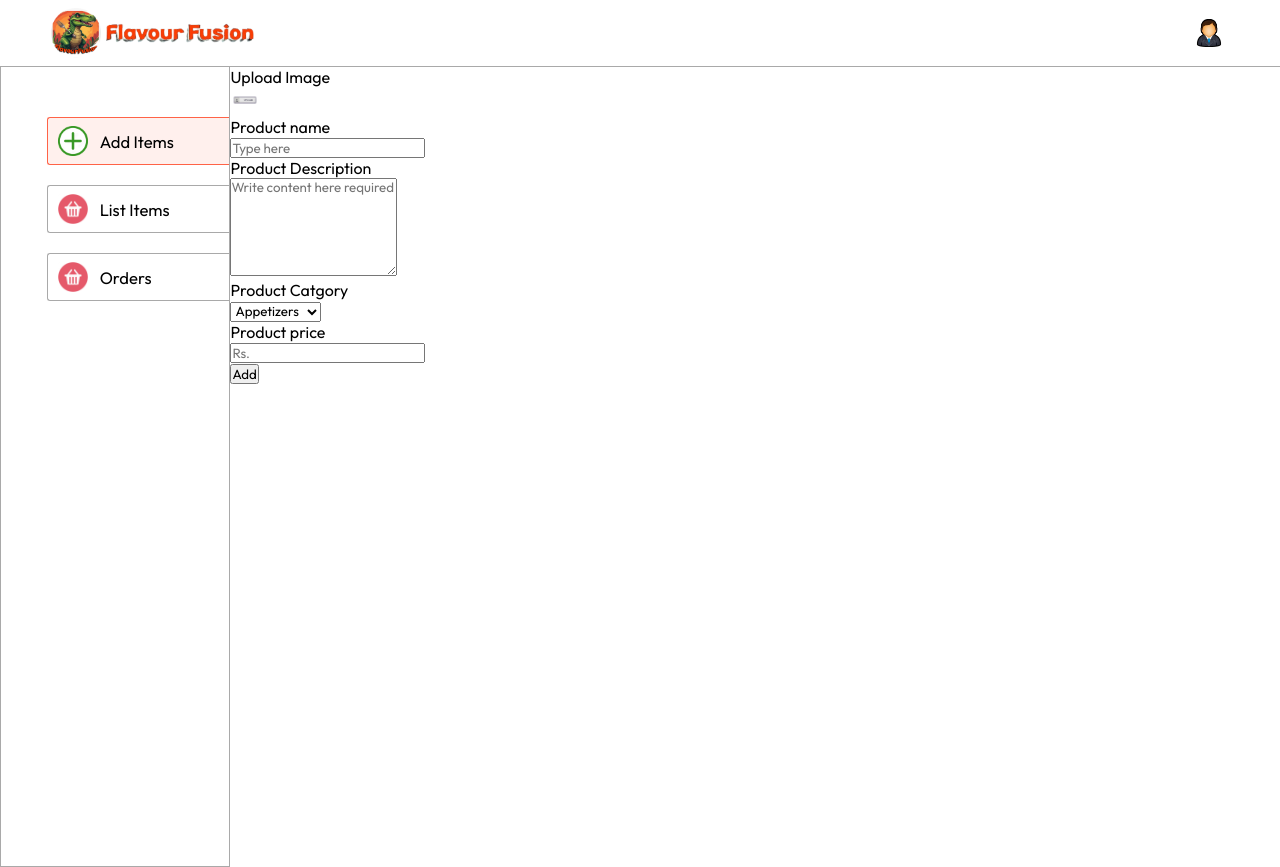
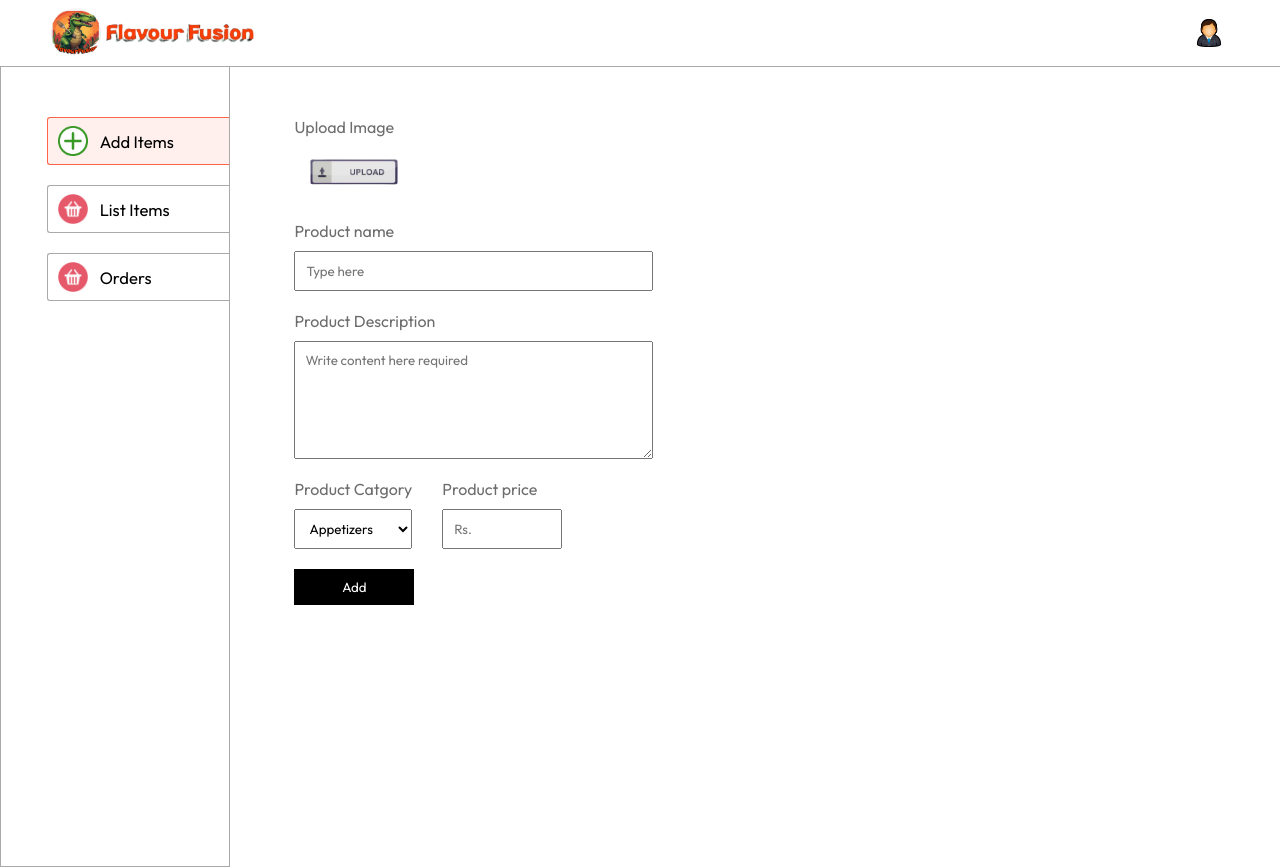
Before and after one commit to BOT22345/FlavorFusion, a React (Vite) app in the folder admin/: page /add in a window 1280 px wide. Built offline with nearby package versions, Linux system fonts and the light colour scheme; the HTML template or start-up script is replaced by a standard one.

Commit message:
added the styling for add page for admin panel

```diff
--- a/admin/src/index.css
+++ b/admin/src/index.css
@@ -21,3 +21,9 @@
 .app-content{
     display:flex;
 }
+
+.flex-col{
+    display:flex;
+    flex-direction: column;
+    gap:10px;
+}
--- a/admin/src/pages/add/Add.css
+++ b/admin/src/pages/add/Add.css
@@ -0,0 +1,44 @@
+.add{
+    width:70%;
+    margin-left:max(5vw,25px);
+    margin-top:50px;
+    color:#6d6d6d;
+    font-size:16px;
+}
+
+.add form{
+    gap:20px;
+}
+
+.add-img-upload img{
+    width:120px;
+    height:50px;
+    object-fit: cover;
+    padding: 0;
+}
+
+.add-product-name, .add-product-description{
+    width:max(40%,280px);
+}
+
+.add-product-name input, .add-product-description textarea{
+    padding:10px;
+}
+
+.add-category-price{
+    display:flex;
+    gap:30px;
+}
+
+.add-category-price select,.add-category-price input{
+    max-width: 120px;
+    padding:10px;
+}
+.add-button{
+    max-width: 120px;
+    border:none;
+    padding:10px;
+    background-color: black;
+    color:white;
+    cursor:pointer;
+}
```
Also changed, not shown: admin/src/assets/uploadImage.jpg.
